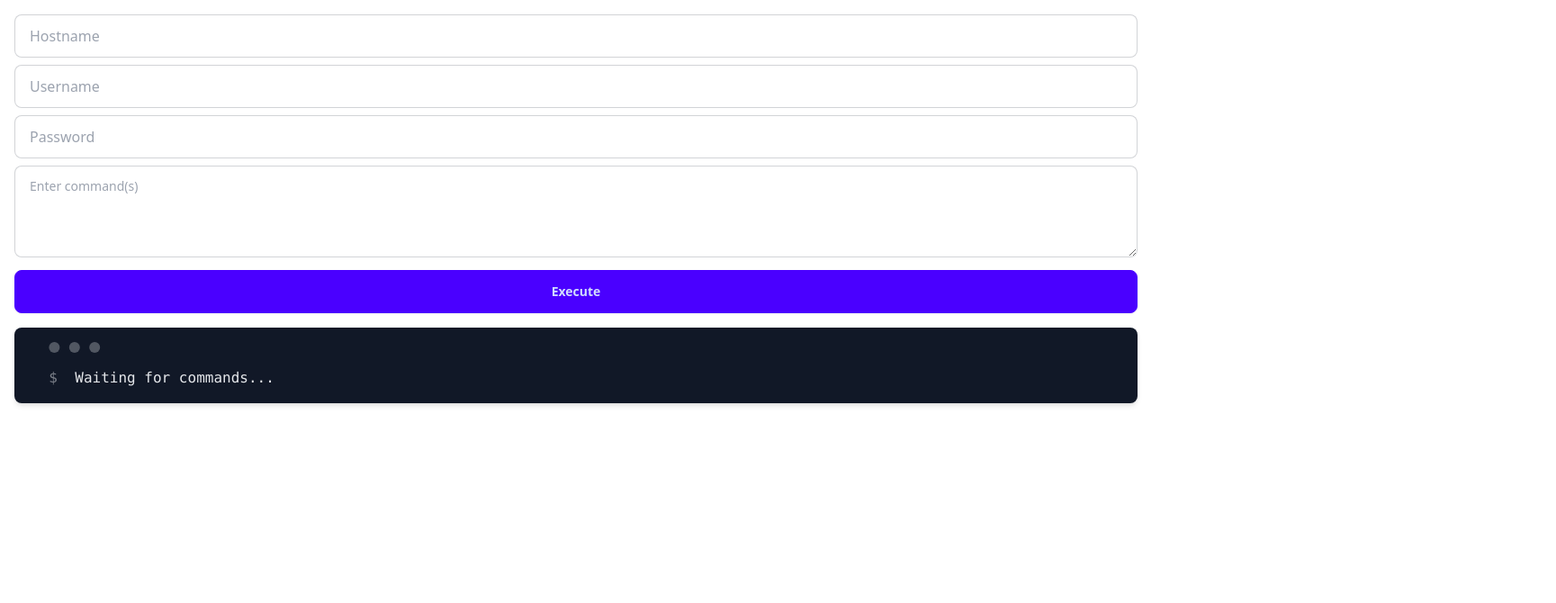
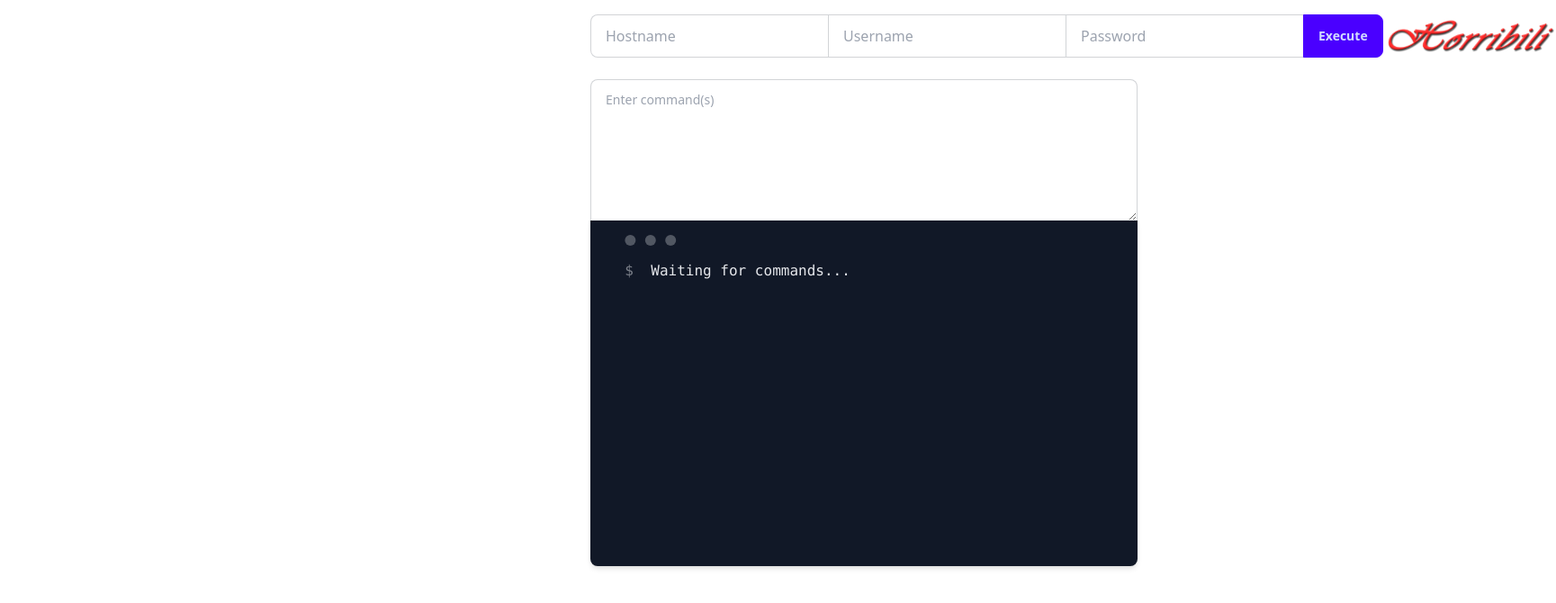
Before and after one commit to Horribili-kft/Cisco-WebConfig, a Next.js app: page / in a window 1280 px wide. Shown: the top 670 px of the page at 90% size, 1729 px wide, since content can reach past the window. Built offline with nearby package versions, Linux system fonts and the light colour scheme.

Commit message:
Kész a fele
Mint mondtam..

```diff
--- a/src/app/page.tsx
+++ b/src/app/page.tsx
@@ -1,29 +1,38 @@
 // components/SshConsole.tsx
-'use client';
-import Terminal from '@/components/Terminal';
-import { useSshStore } from '@/store/sshSlice';
-import { useState } from 'react';
+"use client";
+import Terminal from "@/components/Terminal";
+import { useSshStore } from "@/store/sshSlice";
+import { useState } from "react";
 
 const SshConsole: React.FC = () => {
-  const { loading, executeCommands} = useSshStore();
+  const { loading, executeCommands } = useSshStore();
 
-  const [hostname, setHostname] = useState('');
-  const [username, setUsername] = useState('');
-  const [password, setPassword] = useState('');
-  const [command, setCommand] = useState('');
+  const [hostname, setHostname] = useState("");
+  const [username, setUsername] = useState("");
+  const [password, setPassword] = useState("");
+  const [command, setCommand] = useState("");
 
   const handleSubmit = async (e: React.FormEvent) => {
     e.preventDefault();
-    await executeCommands({ hostname, username, password, commands: [command] }); // Execute all commands including the new one
-    setCommand(''); // Clear input after execution
+    await executeCommands({
+      hostname,
+      username,
+      password,
+      commands: [command],
+    }); // Execute all commands including the new one
+    setCommand(""); // Clear input after execution
   };
 
   return (
+    <div className="grid grid-cols-2">
+      <div></div>
       <div className="console p-4">
         {/* Terminal input form */}
         <form onSubmit={handleSubmit} className="space-y-2">
+          <div className="flex">
+            <div className="join h-12">
               <input
-          className="input input-bordered w-full"
+                className="input input-bordered w- join-item"
                 type="text"
                 placeholder="Hostname"
                 value={hostname}
@@ -31,7 +40,7 @@ const SshConsole: React.FC = () => {
                 required
               />
               <input
-          className="input input-bordered w-full"
+                className="input input-bordered join-item"
                 type="text"
                 placeholder="Username"
                 value={username}
@@ -39,30 +48,38 @@ const SshConsole: React.FC = () => {
                 required
               />
               <input
-          className="input input-bordered w-full"
+                className="input input-bordered join-item"
                 type="password"
                 placeholder="Password"
                 value={password}
                 onChange={(e) => setPassword(e.target.value)}
                 required
               />
+              <button
+                className="btn btn-primary join-item"
+                type="submit"
+                disabled={loading}
+              >
+                {loading ? "Executing..." : "Execute"}
+              </button>
+            </div>
+
+            <img src="logo.png" alt="Horribili" className="h-12 ml-auto" />
+          </div>
+
+          <div className="join join-vertical w-full pt-4">
+            {" "}
             <textarea
-          className="textarea textarea-bordered w-full"
+              className="textarea textarea-bordered w-full rounded-b-none"
               placeholder="Enter command(s)"
               value={command}
               onChange={(e) => setCommand(e.target.value)}
-          rows={3}
+              rows={5}
             />
-        <button
-          className="btn btn-primary w-full"
-          type="submit"
-          disabled={loading}
-        >
-          {loading ? 'Executing...' : 'Execute'}
-        </button>
+            <Terminal></Terminal>
+          </div>
         </form>
-
-      <Terminal></Terminal>
+      </div>
     </div>
   );
 };
--- a/src/components/Terminal.tsx
+++ b/src/components/Terminal.tsx
@@ -6,7 +6,7 @@ export default function Terminal() {
     const { loading, terminalBuffer, clearTerminalBuffer } = useSshStore();
 
     return (
-        <div className="mockup-code mt-4 p-4 bg-gray-900 text-gray-200 rounded-lg shadow-md">
+        <div className="mockup-code p-4 bg-gray-900 text-gray-200 rounded-lg rounded-t-none shadow-md min-h-96">
             {/* Render terminalBuffer entries */}
             {terminalBuffer.length > 0 ? (
                 terminalBuffer.map((entry, index) => (
```
Lines whose indentation alone changed are shown as unchanged.
